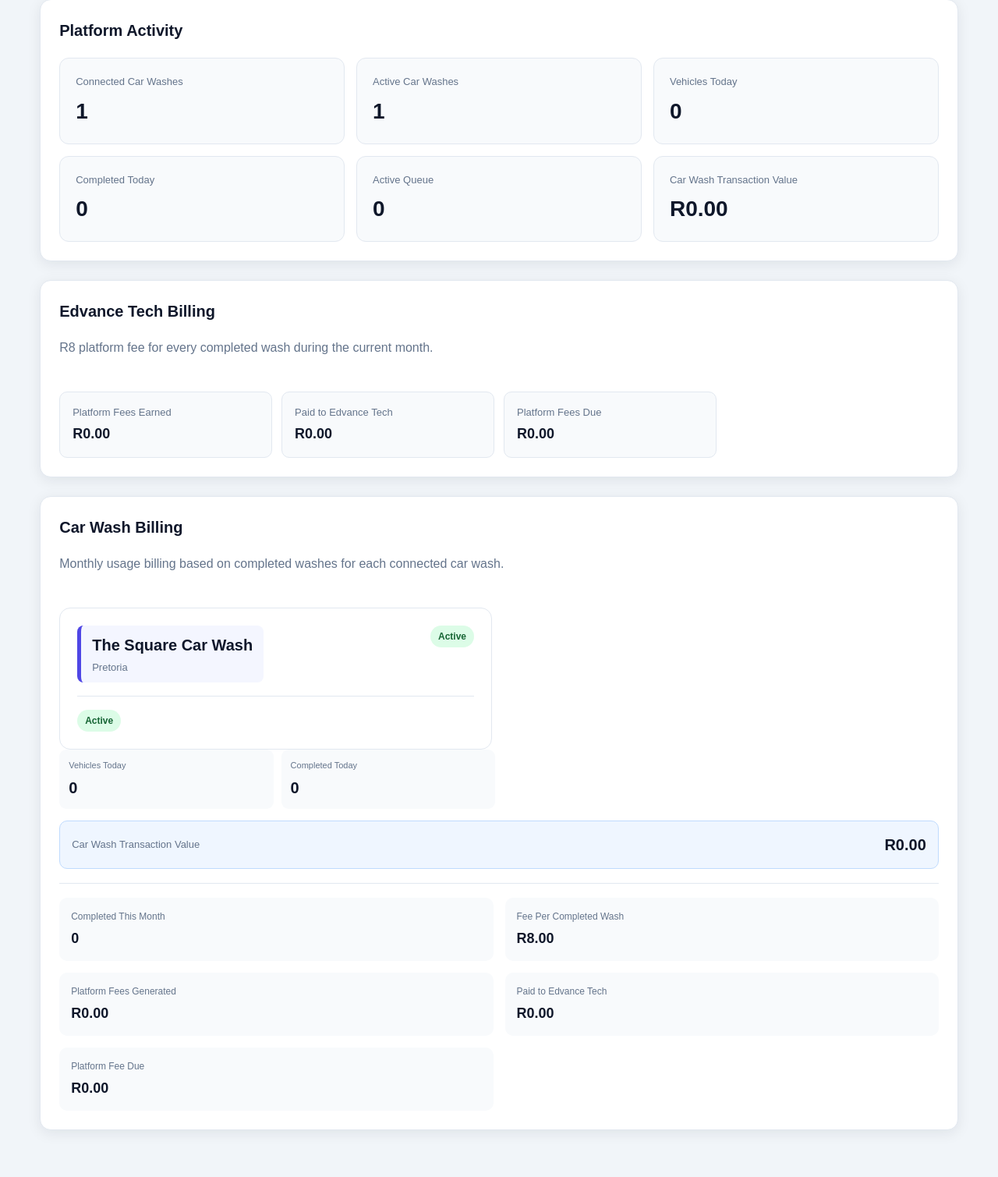
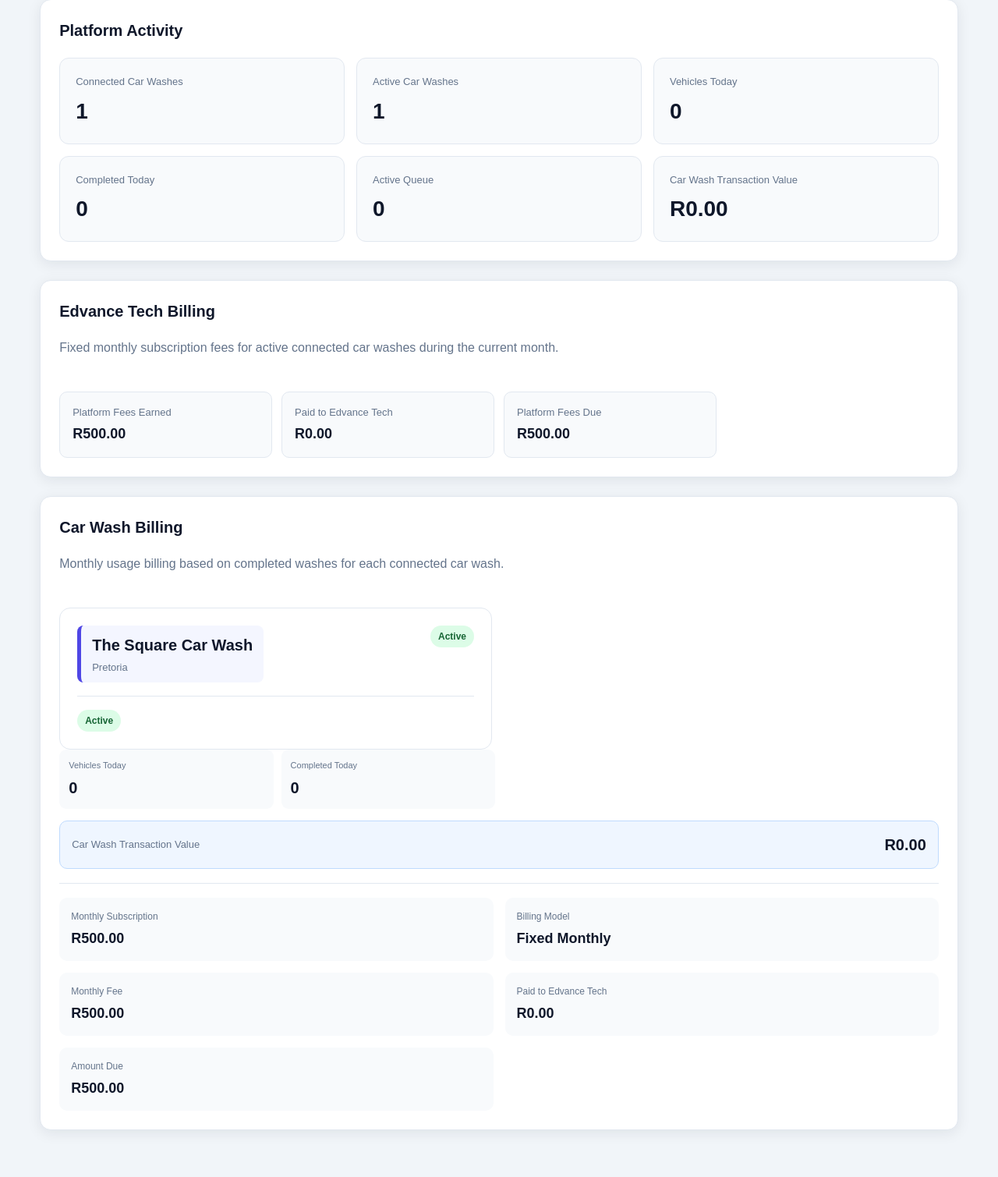
Before and after one commit to Chauke12345/Carwash-Connect, a Django app: page /platform/monitoring/ in a window 1280 px wide. Shown: the part 351-1860 px from the top of the page at 78% size. Run offline with Django 5.2, Linux system fonts and the light colour scheme; the visitor is signed in with stand-in values (Sample User, id 1); data comes from the database, SQL or seed files in the repository; data that the repository does not hold is empty.

Commit message:
Update platform billing to fixed monthly subscriptions

```diff
--- a/washes/templates/washes/dashboard.html
+++ b/washes/templates/washes/dashboard.html
@@ -122,7 +122,7 @@
             <h2>Price List</h2>
 
             <p>
-                The Square Car Wash wash services.
+                {{ car_wash.name }} wash services.
             </p>
         </div>
 
--- a/washes/templates/washes/platform_monitoring.html
+++ b/washes/templates/washes/platform_monitoring.html
@@ -218,7 +218,7 @@
                     <h2>Edvance Tech Billing</h2>
 
                     <p class="form-description">
-    R8 platform fee for every completed wash
+    Fixed monthly subscription fees for active connected car washes
     during the current month.
 </p>
 
@@ -414,11 +414,11 @@
     <div>
 
         <span>
-            Completed This Month
+            Monthly Subscription
         </span>
 
         <strong>
-            {{ item.monthly_completed_jobs }}
+            R{{ item.monthly_fee|floatformat:2 }}
         </strong>
 
     </div>
@@ -427,11 +427,11 @@
     <div>
 
         <span>
-            Fee Per Completed Wash
+            Billing Model
         </span>
 
         <strong>
-            R{{ item.fee_per_wash|floatformat:2 }}
+            Fixed Monthly
         </strong>
 
     </div>
@@ -440,7 +440,7 @@
     <div>
 
         <span>
-            Platform Fees Generated
+            Monthly Fee
         </span>
 
         <strong>
@@ -466,7 +466,7 @@
     <div>
 
         <span>
-            Platform Fee Due
+            Amount Due
         </span>
 
         <strong>
--- a/washes/views.py
+++ b/washes/views.py
@@ -828,32 +828,18 @@ def platform_monitoring(request):
     ).count()
 
         # =====================================================
-    # EDVANCE TECH BILLING - R5 PER COMPLETED WASH
     # =====================================================
-
-    PLATFORM_FEE_PER_WASH = 8
-
-    # Paid and completed washes for the current month
-    monthly_completed_jobs = WashJob.objects.filter(
-        created_at__year=today.year,
-        created_at__month=today.month,
-        status="collected",
-        payment_status="paid",
-        car_wash__is_active=True,
-    )
-
-    monthly_completed_count = monthly_completed_jobs.count()
-
-    # =====================================================
-    # PLATFORM FEES GENERATED
+    # EDVANCE TECH FIXED MONTHLY BILLING
     # =====================================================
 
     expected_invoice_revenue = (
-        monthly_completed_count
-        * PLATFORM_FEE_PER_WASH
+        car_washes.filter(
+            is_active=True
+        ).aggregate(
+            total=Sum("monthly_fee")
+        )["total"] or 0
     )
 
-    # =====================================================
     # PAYMENTS RECEIVED BY EDVANCE TECH THIS MONTH
     # =====================================================
 
@@ -960,22 +946,14 @@ def platform_monitoring(request):
 
         # =================================================
         # EDVANCE TECH MONTHLY BILLING
-        # R5 PER COMPLETED + PAID WASH
         # =================================================
-
-        monthly_completed_for_car_wash = (
-            monthly_completed_jobs.filter(
-                car_wash=car_wash
-            ).count()
-        )
-
-                # =================================================
-        # PLATFORM FEES FOR THIS CAR WASH
+        # FIXED MONTHLY SUBSCRIPTION FOR THIS CAR WASH
         # =================================================
 
         platform_fee_generated = (
-            monthly_completed_for_car_wash
-            * PLATFORM_FEE_PER_WASH
+            car_wash.monthly_fee
+            if car_wash.is_active
+            else 0
         )
 
         platform_fee_paid = (
@@ -1013,8 +991,7 @@ def platform_monitoring(request):
             "staff_count": staff_count,
 
                      # Edvance Tech billing
-            "monthly_completed_jobs": monthly_completed_for_car_wash,
-            "fee_per_wash": PLATFORM_FEE_PER_WASH,
+            "monthly_fee": car_wash.monthly_fee,
             "platform_fee_generated": platform_fee_generated,
             "platform_fee_paid": platform_fee_paid,
             "platform_fee_due": platform_fee_due,
```
